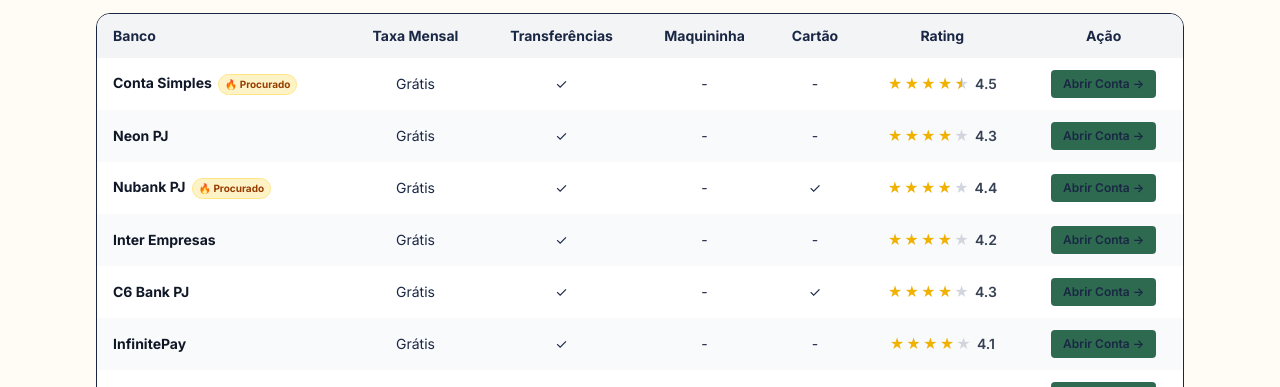
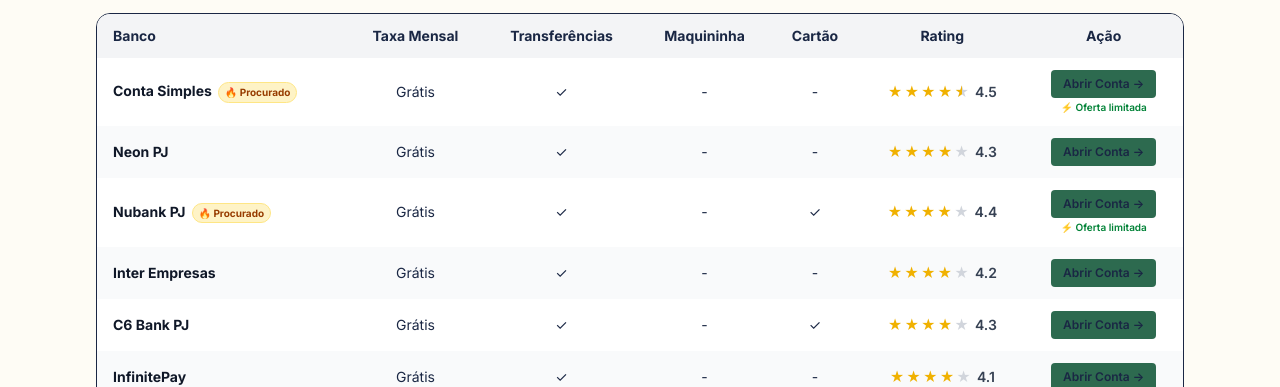
Before and after one commit to vitormdandrade/t3-mei-tools, a Next.js app: page /melhores/melhores-contas-pj-mei in a window 1280 px wide. Shown: the part 413-800 px from the top of the page. Built offline with nearby package versions, Linux system fonts and the light colour scheme; no server answers.

Commit message:
CRO: add limited-time urgency badge on top-3 fintech CTAs (MelhoresContasPJ)

```diff
--- a/app/melhores/melhores-contas-pj-mei/Client.tsx
+++ b/app/melhores/melhores-contas-pj-mei/Client.tsx
@@ -100,6 +100,7 @@
                   <StarRating rating={f.rating} size="sm" />
                 </td>
                 <td className="px-4 py-3 text-center">
+                  <div className="flex flex-col items-center gap-0.5">
                     <AffiliateCta
                       href={buildAffiliateUrl(f.id, f.affiliate_url)}
                       partner={f.id}
@@ -108,6 +109,12 @@
                     >
                       Abrir Conta →
                     </AffiliateCta>
+                    {fintechs.fintechs.sort((a: { rating: number }, b: { rating: number }) => b.rating - a.rating).slice(0, 3).some((top: { id: string }) => top.id === f.id) && (
+                      <span className="text-[10px] font-semibold text-green-700 dark:text-green-400 whitespace-nowrap">
+                        ⚡ Oferta limitada
+                      </span>
+                    )}
+                  </div>
                 </td>
               </tr>
             ))}
```
Lines whose indentation alone changed are shown as unchanged.
